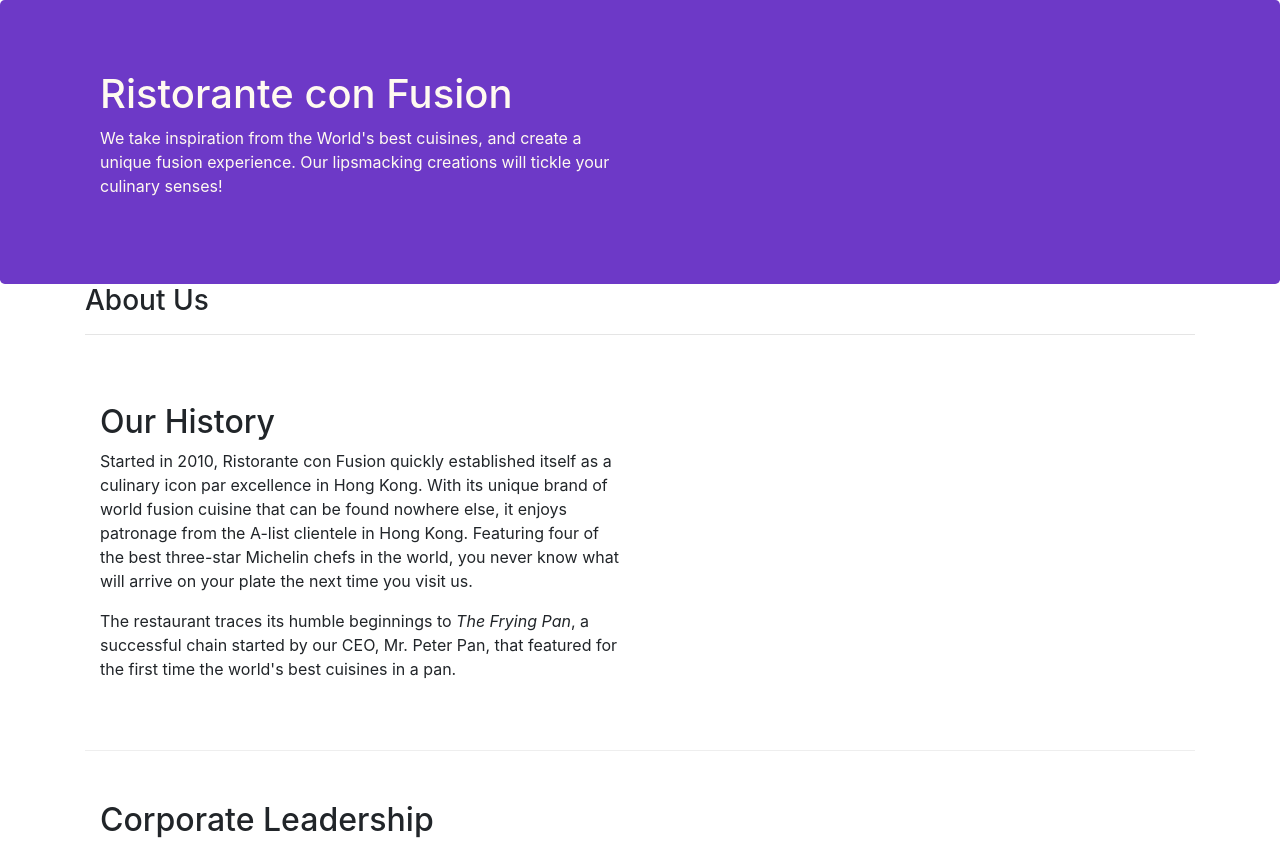
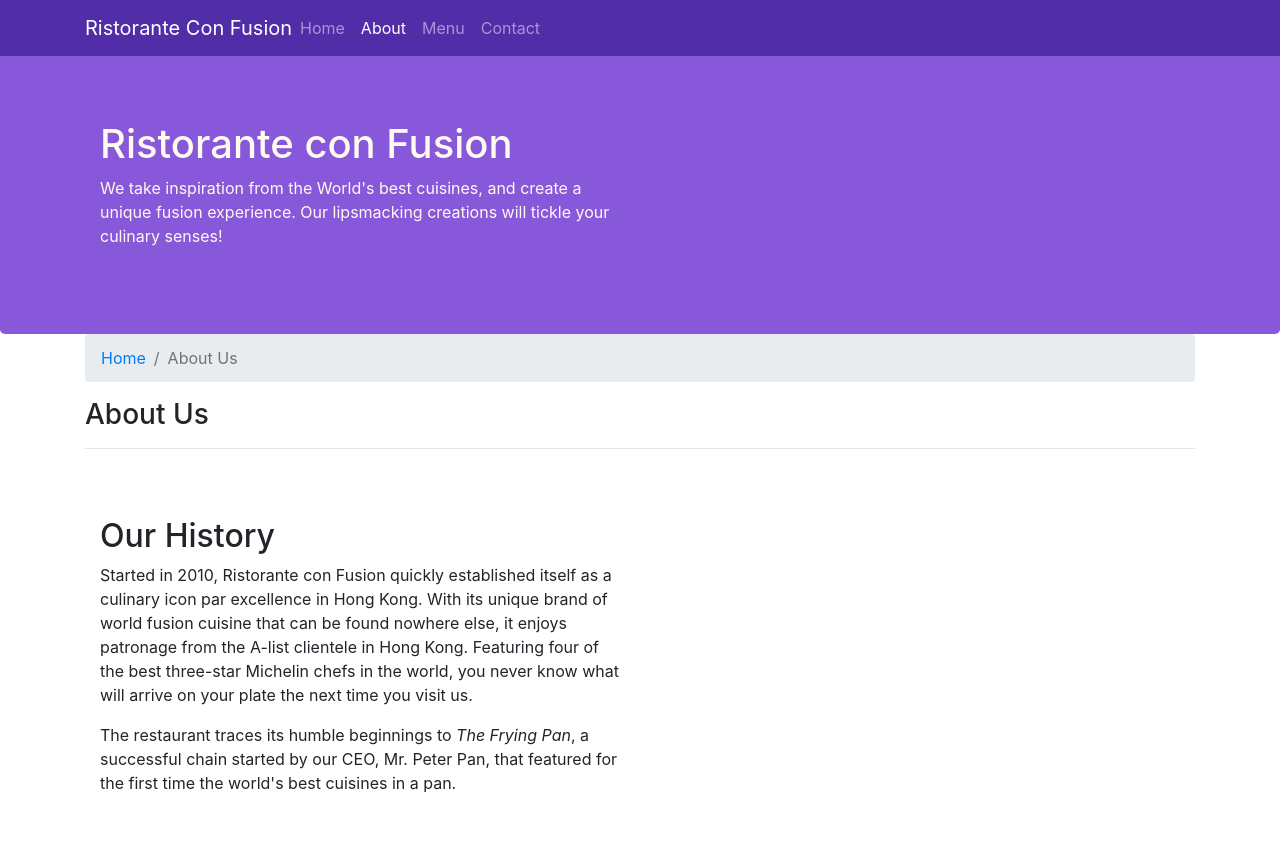
Before and after one commit to crazycse/bootstr, a website: page aboutus.html in a window 1280 px wide. Shown: the top 842 px of the page. Drawn offline with nearby package versions, Linux system fonts and the light colour scheme.

Commit message:
css alter

```diff
--- a/aboutus.html
+++ b/aboutus.html
@@ -16,6 +16,23 @@
 </head>
 
 <body>
+    <nav class="navbar navbar-dark navbar-expand-sm fixed-top">
+        <div class="container">
+            <button class="navbar-toggler" type="button" data-toggle="collapse" data-target="#Navbar">
+                <span class="navbar-toggler-icon"></span>
+            </button>
+            <a class="navbar-brand mr-auto" href="index.html">Ristorante Con Fusion</a>
+            <div class="collapse navbar-collapse" id="Navbar">
+            <ul class="navbar-nav mr-auto">
+                <li class="nav-item"><a class="nav-link" href="index.html">Home</a></li>
+                <li class="nav-item active"><a class="nav-link" href="#">About</a></li>
+                <li class="nav-item"><a class="nav-link" href="#">Menu</a></li>
+                <li class="nav-item"><a class="nav-link" href="#">Contact</a></li>
+            </ul>
+            </div>
+        </div>
+
+    </nav>
 
     <header class="jumbotron">
         <div class="container">
@@ -31,6 +48,10 @@
     </header>
 
     <div class="container">
+        <ol class="col-12 breadcrumb">
+            <li class="breadcrumb-item"><a href="./index.html">Home</a></li>
+            <li class="breadcrumb-item active">About Us</li>
+        </ol>
         <div class="row">
             <div class="col-12">
                <h3>  About Us</h3>
@@ -71,7 +92,7 @@
                 <div class="col-4 offset-1 col-sm-2">
                     <h5>Links</h5>
                     <ul class="list-unstyled">
-                        <li><a href="#">Home</a></li>
+                        <li><a href="./index.html">Home</a></li>
                         <li><a href="#">About</a></li>
                         <li><a href="#">Menu</a></li>
                         <li><a href="#">Contact</a></li>
--- a/css/styles.css
+++ b/css/styles.css
@@ -10,6 +10,16 @@
     min-height:400px;
 }
 
+body{
+    padding:50px 0px 0px 0px;
+    z-index:0;
+}
+
+.navbar-dark {
+     background-color: #512DA8;
+}
+
+
 .footer{
     background-color: #7f5cbe;
     margin:0px auto;
@@ -19,7 +29,7 @@
 .jumbotron {
     padding:70px 30px 70px 30px;
     margin:0px auto;
-    background: #6d39c7 ;
+    background: #8858db ;
     color:floralwhite;
 }
 
```
Also changed, not shown: index.html (+18 -1 lines).
